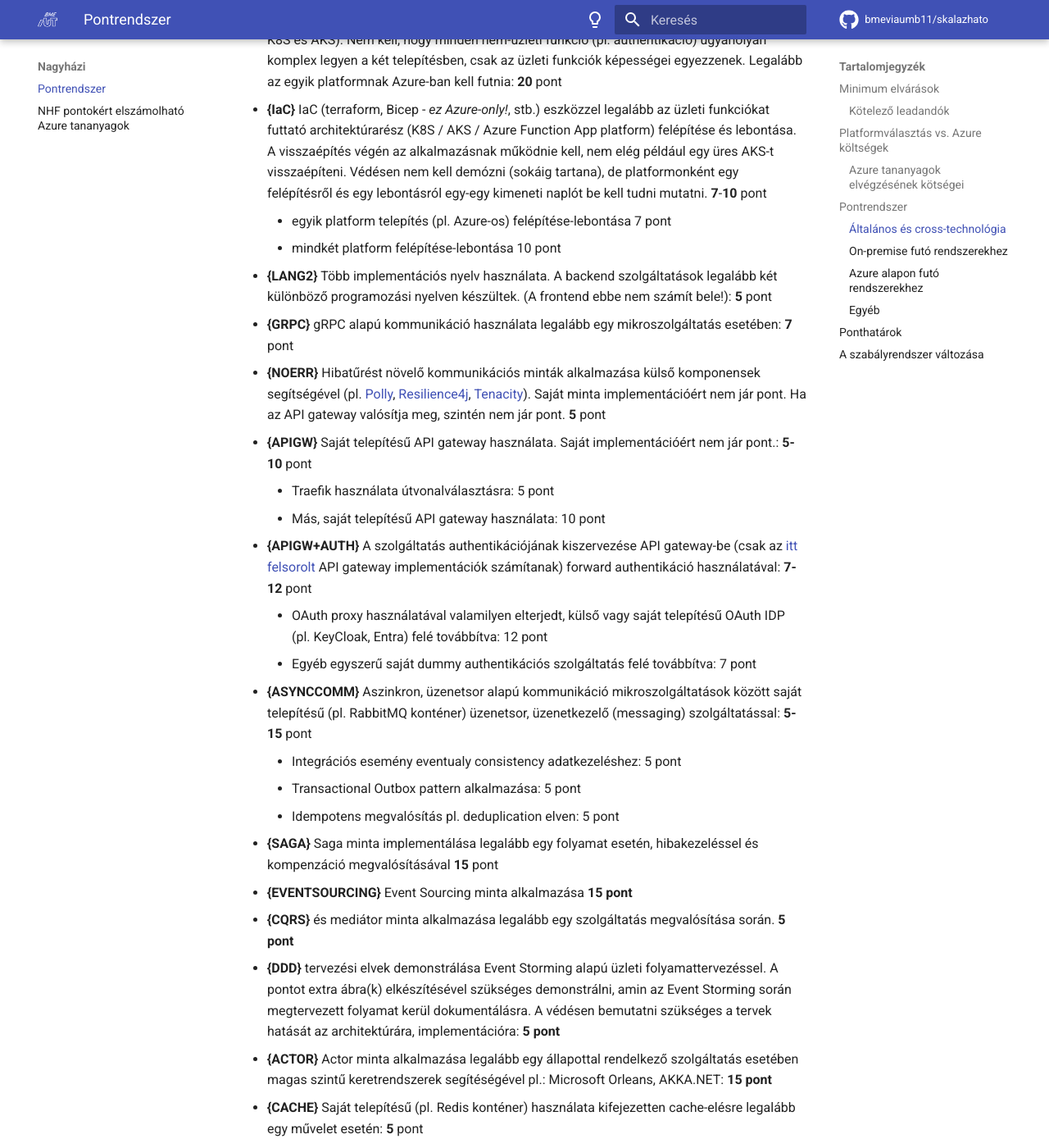
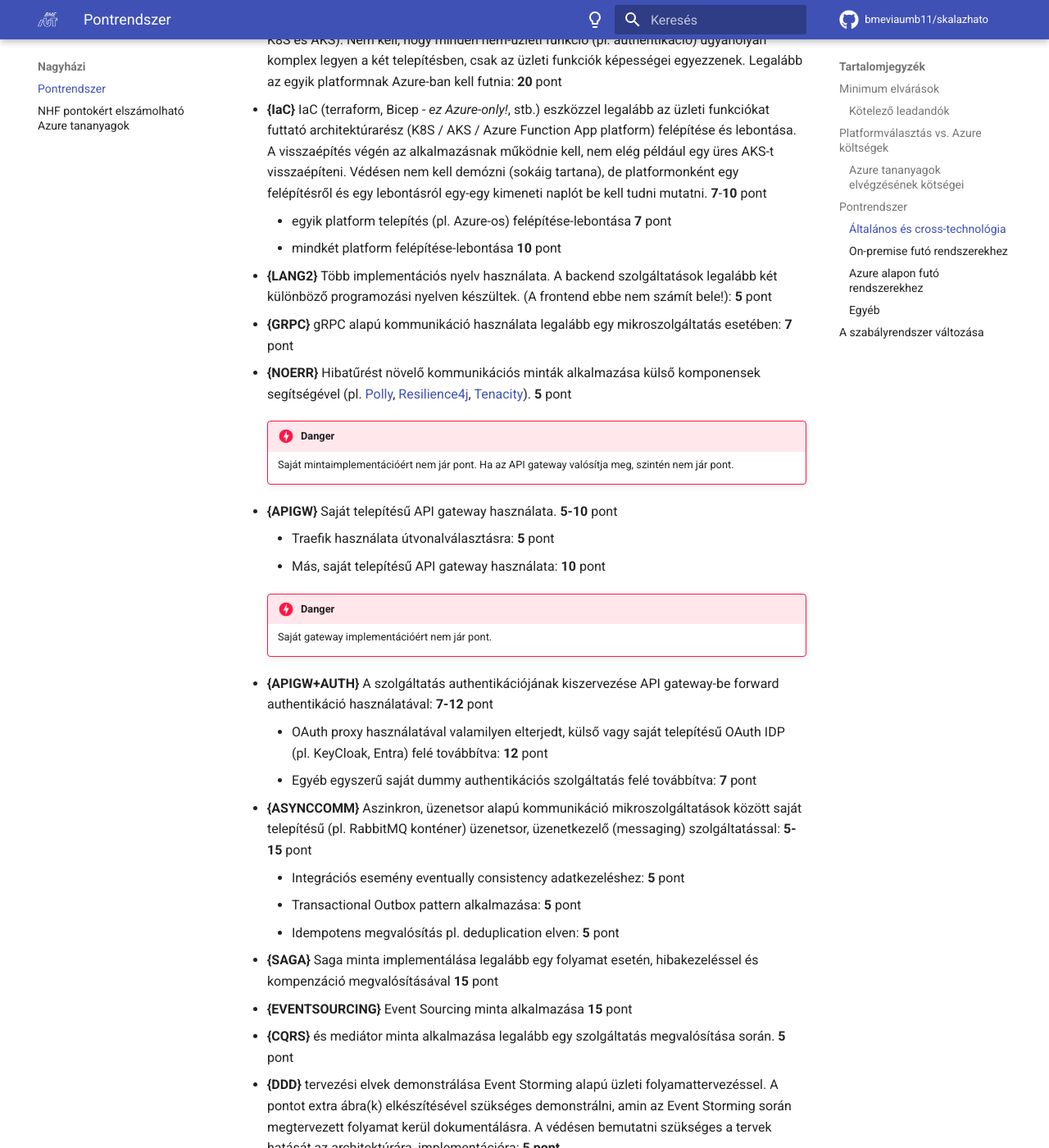
Before and after one commit to bmeviaumb11/skalazhato, an MkDocs documentation site: the page built from docs/homework/pontrendszer.md, in a window 1280 px wide and 1400 px high, scrolled down 3783 px. Shown: the whole window at 82% size. Built offline with MkDocs 1.6.1 and Material for MkDocs 9.7.7, drawn with Linux system fonts in a browser that asks for light colours; comment, search, counter and statistics services are not loaded; some of the changed text lies outside the part shown.

Commit message:
pontrendszer beta2

```diff
--- a/docs/homework/pontrendszer.md
+++ b/docs/homework/pontrendszer.md
@@ -106,36 +106,42 @@
 
 - **{IaC}** IaC (terraform, Bicep - *ez Azure-only!*, stb.) eszközzel legalább az üzleti funkciókat futtató architektúrarész (K8S / AKS / Azure Function App platform) felépítése és lebontása. A visszaépítés végén az alkalmazásnak működnie kell, nem elég például egy üres AKS-t visszaépíteni. Védésen nem kell demózni (sokáig tartana), de platformonként egy felépítésről és egy lebontásról egy-egy kimeneti naplót be kell tudni mutatni. **7**-**10** pont
 
-    - egyik platform telepítés (pl. Azure-os) felépítése-lebontása 7 pont
-    - mindkét platform felépítése-lebontása 10 pont
+    - egyik platform telepítés (pl. Azure-os) felépítése-lebontása **7** pont
+    - mindkét platform felépítése-lebontása **10** pont
 
 - **{LANG2}** Több implementációs nyelv használata. A backend szolgáltatások legalább két különböző programozási nyelven készültek. (A frontend ebbe nem számít bele!): **5** pont
 
 - **{GRPC}** gRPC alapú kommunikáció használata legalább egy mikroszolgáltatás esetében: **7** pont
 
-- **{NOERR}** Hibatűrést növelő kommunikációs minták alkalmazása külső komponensek segítségével (pl. [Polly](https://www.pollydocs.org/), [Resilience4j](https://github.com/resilience4j/resilience4j), [Tenacity](https://github.com/jd/tenacity)). Saját minta implementációért nem jár pont. Ha az API gateway valósítja meg, szintén nem jár pont. **5** pont
+- **{NOERR}** Hibatűrést növelő kommunikációs minták alkalmazása külső komponensek segítségével (pl. [Polly](https://www.pollydocs.org/), [Resilience4j](https://github.com/resilience4j/resilience4j), [Tenacity](https://github.com/jd/tenacity)).  **5** pont
 
-- **{APIGW}** Saját telepítésű API gateway használata. Saját implementációért nem jár pont.: **5-10** pont
+    !!! danger
+        Saját mintaimplementációért nem jár pont. Ha az API gateway valósítja meg, szintén nem jár pont.
 
-    - Traefik használata útvonalválasztásra: 5 pont
-    - Más, saját telepítésű API gateway használata: 10 pont
+- **{APIGW}** Saját telepítésű API gateway használata. **5-10** pont
 
-- **{APIGW+AUTH}** A szolgáltatás authentikációjának kiszervezése API gateway-be  (csak az [itt felsorolt](https://gateway-api.sigs.k8s.io/implementations/) API gateway implementációk számítanak) forward authentikáció használatával: **7-12** pont
+    - Traefik használata útvonalválasztásra: **5** pont
+    - Más, saját telepítésű API gateway használata: **10** pont
 
-    - OAuth proxy használatával valamilyen elterjedt, külső vagy saját telepítésű OAuth IDP (pl. KeyCloak, Entra) felé továbbítva: 12 pont
-    - Egyéb egyszerű saját dummy authentikációs szolgáltatás felé továbbítva: 7 pont
+    !!! danger
+        Saját gateway implementációért nem jár pont.
+
+- **{APIGW+AUTH}** A szolgáltatás authentikációjának kiszervezése API gateway-be forward authentikáció használatával: **7-12** pont
+
+    - OAuth proxy használatával valamilyen elterjedt, külső vagy saját telepítésű OAuth IDP (pl. KeyCloak, Entra) felé továbbítva: **12** pont
+    - Egyéb egyszerű saját dummy authentikációs szolgáltatás felé továbbítva: **7** pont
 
 - **{ASYNCCOMM}** Aszinkron, üzenetsor alapú kommunikáció mikroszolgáltatások között saját telepítésű (pl. RabbitMQ konténer) üzenetsor, üzenetkezelő (messaging) szolgáltatással: **5-15** pont
 
-    - Integrációs esemény eventualy consistency adatkezeléshez: 5 pont
-    - Transactional Outbox pattern alkalmazása: 5 pont
-    - Idempotens megvalósítás pl. deduplication elven: 5 pont
+    - Integrációs esemény eventually consistency adatkezeléshez: **5** pont
+    - Transactional Outbox pattern alkalmazása: **5** pont
+    - Idempotens megvalósítás pl. deduplication elven: **5** pont
 
 - **{SAGA}** Saga minta implementálása legalább egy folyamat esetén, hibakezeléssel és kompenzáció megvalósításával **15** pont
 
-- **{EVENTSOURCING}** Event Sourcing minta alkalmazása **15 pont**
+- **{EVENTSOURCING}** Event Sourcing minta alkalmazása **15**  pont
 
-- **{CQRS}** és mediátor minta alkalmazása legalább egy szolgáltatás megvalósítása során. **5 pont**
+- **{CQRS}** és mediátor minta alkalmazása legalább egy szolgáltatás megvalósítása során. **5** pont
 
 - **{DDD}** tervezési elvek demonstrálása Event Storming alapú üzleti folyamattervezéssel. A pontot extra ábra(k) elkészítésével szükséges demonstrálni, amin az Event Storming során megtervezett folyamat kerül dokumentálásra. A védésen bemutatni szükséges a tervek hatását az architektúrára, implementációra: **5 pont**
 
@@ -201,9 +214,8 @@
 
 - **{AZDB2}** Legalább kétfajta Azure-os adatbázisplatform használata (Azure SQL, Azure Database for PostgreSQL - Flexible Server, CosmosDB). Két eltérő technológiájú adatbázis használata perzisztenciára. Memória adatbázis, cache adatbázis (Azure Redis) nem számít be, egyéb NoSQL igen: **10** pont
 
-!!! tip
-
-    30 napig ingyenes (többször is aktiválható!) [Cosmos DB](https://cosmos.azure.com/try/)
+    !!! tip
+        30 napig ingyenes (többször is aktiválható!) [Cosmos DB](https://cosmos.azure.com/try/)
 
 - **{AZRED}** [Azure Redis](https://azure.microsoft.com/en-us/products/cache) szolgáltatás használata kifejezetten cache-elésre saját telepítésű cache helyett, legalább egy művelet esetén: **5** pont
 
@@ -218,17 +230,39 @@
     - ACR admin felhasználó nevében: **3** pont
     - managed identity alapú hozzáféréssel: **7** pont
 
-- **{AZKVAU}** Titkok lekérése saját *Azure Key Vault*-ból managed identity alapú hozzáféréssel: **7** pont
+- **{AZKVAU}** Titkok lekérése saját *Azure Key Vault*-ból passwordless hozzáféréssel (pl. managed identity, workload identity): **3** pont
 
 - **{AZMSG}** A mikroszolgáltatások közötti kommunikáció kiszervezése valamely [Azure üzenetkezelő szolgáltatásba](https://learn.microsoft.com/en-us/azure/service-bus-messaging/compare-messaging-services#comparison-of-services) (pl. Service Bus) managed identity alapú hozzáféréssel: **5** pont
 
 - **{AZACA}** *Azure Container Apps* skálázása szabály alapján: **5** pont
 
-- **{AZTEL}** Különféle telemetriák - naplók, metrikák, elosztott nyomkövetés bekötése egy Azure szolgáltatásokba (pl. *Azure Managed Grafana*, *Azure Monitor*, *Application Insights*). Védésen szemléltetés a telemetriának megfelelő vizualizációkon, vagy naplók esetén lekérdezésken, keresztül: **5-10** pont
+- **{AKSMON}** AKS monitorozása, különféle telemetria típusok (strukturált naplók, metrikák, elosztott nyomkövetés) gyűjtése és megjelenítése Azure Monitor szolgáltatásban Azure Monitor agent-tel vagy agent nélkül Azure Monitor OpenTelemetry disztribúcióval  **3-10** pont
 
-    - Egyféle telemetria: **5** pont
-    - Kétféle telemetria: **7** pont
-    - Háromféle telemetria: **10** pont
+    - strukturált naplók vagy metrikák gyűjtése: **3** pont
+    - strukturált naplók és metrikák gyűjtése: **5** pont
+    - alkalmazás szintű OpenTelemetry telemetriák küldése közvetlenül (agent nélkül) Azure Monitor-ba az Azure Monitor OpenTelemetry disztribúcióval: **+5** pont
+
+- **{OTAZURE}** AKS/ACA/AZF platformon futó alkalmazásból alkalmazás szintű OpenTelemetry telemetriák küldése közvetlenül (agent nélkül) Azure Monitor-ba [Azure Monitor OpenTelemetry disztribúcióval](https://learn.microsoft.com/en-us/azure/azure-monitor/app/opentelemetry-enable): **10** pont
+
+- **{AKSMON}** AKS monitorozása, különféle telemetria típusok (strukturált naplók, metrikák, elosztott nyomkövetés) gyűjtése és megjelenítése Azure Monitor szolgáltatásban [Azure Monitor agent-tel](https://learn.microsoft.com/en-us/azure/azure-monitor/containers/kubernetes-monitoring-enable?tabs=cli)  **3-5** pont
+    - strukturált naplók vagy metrikák gyűjtése: **3** pont
+    - strukturált naplók és metrikák gyűjtése: **5** pont
+
+- **{ACAMON}** ACA [monitorozása OpenTelemetry agent-tel](https://learn.microsoft.com/en-us/azure/container-apps/opentelemetry-agents?tabs=arm). Naplók és elosztott nyomkövetési adatok gyűjtése és megjelenítése Azure Monitor-ban (App Insights): **10 pont**
+
+    !!! warning "Előzetes verzió"
+        Az ACA OpenTelemetry Agent még csak előzetes verziós.
+
+    !!! danger
+        Platformonként csak egy OpenTelemetry integrációs módszerért (vagy agent alapú vagy közvetlen) jár pont.
+
+  - **{AZFMON}** AZF [monitorozása beépített OpenTelemetry integrációval](https://learn.microsoft.com/en-us/azure/azure-functions/opentelemetry-howto). Naplók és elosztott nyomkövetési adatok gyűjtése és megjelenítése Azure Monitor-ban (App Insights): **10 pont**
+
+    !!! warning "Előzetes verzió"
+        Az AZF beépített OpenTelemetry integrációja még csak előzetes verziós.
+
+    !!! danger
+        Platformonként csak egy OpenTelemetry integrációs módszerért (vagy beépített vagy közvetlen) jár pont.
 
 - **{AZCS}** [*Azure Chaos Studio*](https://learn.microsoft.com/en-us/azure/chaos-studio/) használata káosz teszt futtatására: **7** pont
 
@@ -243,15 +277,13 @@
 - **{MSLEARN}** Azure tananyagok elsajátítása, kizárólag a [külön leírt követelmények](mslearning.md) szerint: max. **24** pont
 - **{CONTRIB}** Visszacsatolás. A véglegesített pontrendszer vagy tananyag javítása, bővítése, módosítása pull request-tel. Helyesírási hiba is lehet, de az oktatók döntenek, hogy pontot ér-e a módosítás. Többször is megszerezhető. **0-2** pont, összesen max. **6** pont.
 
-## Ponthatárok
-
 ## A szabályrendszer változása
 
 Véglegesítés után is fenntartjuk a jogot
 
 - a pontszerzési jogcímek halmazának bővítésére
 - a pontszámok növelésére és egyéb hallgatóknak előnyös változtatásokra
-- pontosításra, helyesírási hibák javítására
+- pontosításra, helyesírási hibák, formázás javítására
 - egyéb változtatásra egyetemi szabályok változása miatt (pl. járványhelyzet miatt)
 
 A pontrendszer, véglegesítés után is, általatok is módosítható/bővíthető. Ezt pull request formájában egy megfelelő indoklással nyújthatjátok be, de a PR benyújtása nem jelenti annak az automatikus elfogadását, arról minden esetben a tárgy oktatói döntenek.
```
Also changed, not shown: other parts of docs/homework/pontrendszer.md (+16 -9 lines).
